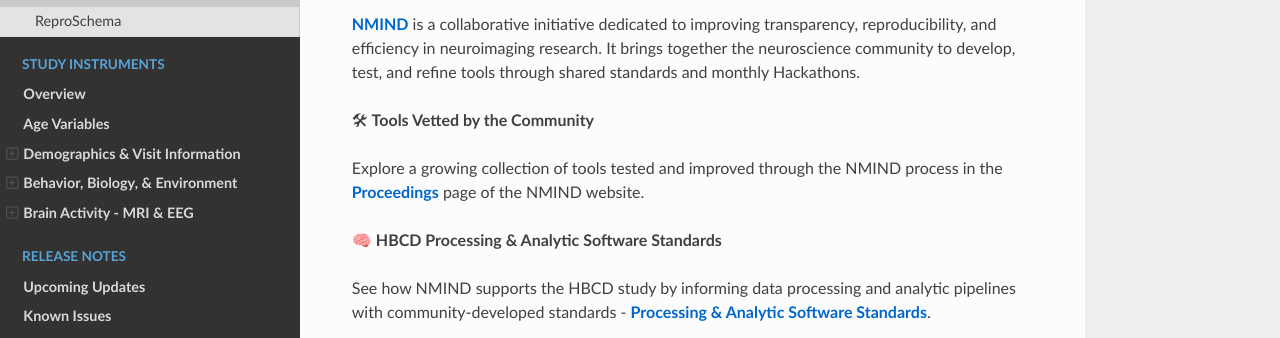
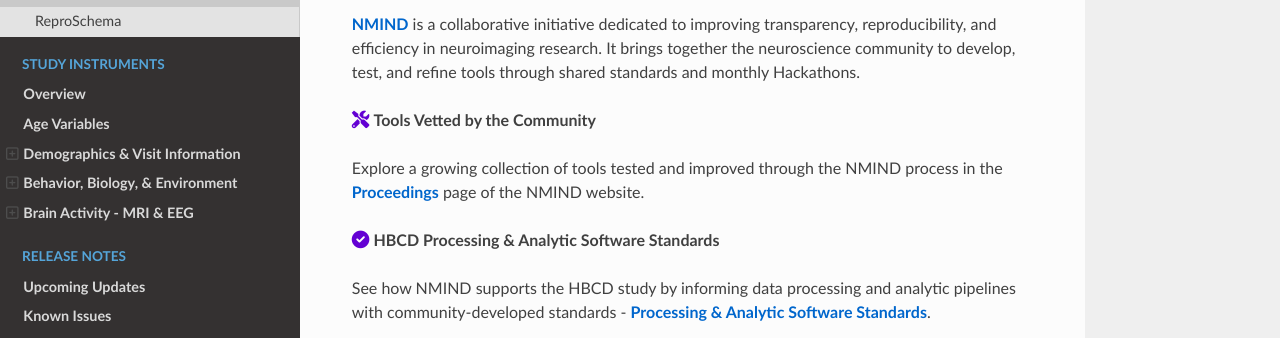
Before and after one commit to nbdc-datahub/hbcd-docs, an MkDocs documentation site: the page built from docs/datacuration/nmind.md, in a window 1280 px wide. Shown: the part 365-703 px from the top of the page. Built offline with MkDocs 1.6.1, drawn with Linux system fonts in a browser that asks for light colours; nearby versions of some CDN libraries.

Commit message:
Release 1.0.1

```diff
--- a/docs/css/collapsible.css
+++ b/docs/css/collapsible.css
@@ -42,7 +42,7 @@
   line-height: 1.3;
 }
 .open-collapsible-content b {
-  color: #6300d3;;
+  color: #6300d3;
 }
 .open-collapsible-content ul {
   margin: 1rem 0 0.5rem 1rem;
--- a/docs/datacuration/nmind.md
+++ b/docs/datacuration/nmind.md
@@ -4,10 +4,12 @@
 
 [NMIND](https://www.nmind.org/about) is a collaborative initiative dedicated to improving transparency, reproducibility, and efficiency in neuroimaging research. It brings together the neuroscience community to develop, test, and refine tools through shared standards and monthly Hackathons.
 
-🛠 **Tools Vetted by the Community**
+
+<i class='fas fa-tools' style="color: #6300d3; font-size: 1.1em;"></i> **Tools Vetted by the Community**
 
 Explore a growing collection of tools tested and improved through the NMIND process in the [Proceedings](https://www.nmind.org/proceedings/) page of the NMIND website.
 
-🧠 **HBCD Processing & Analytic Software Standards**
+
+<i class="fas fa-check-circle" style="color: #6300d3; font-size: 1.1em;"></i> **HBCD Processing & Analytic Software Standards**
 
 See how NMIND supports the HBCD study by informing data processing and analytic pipelines with community-developed standards - [Processing & Analytic Software Standards](../instruments/processing/standards.md).
```
